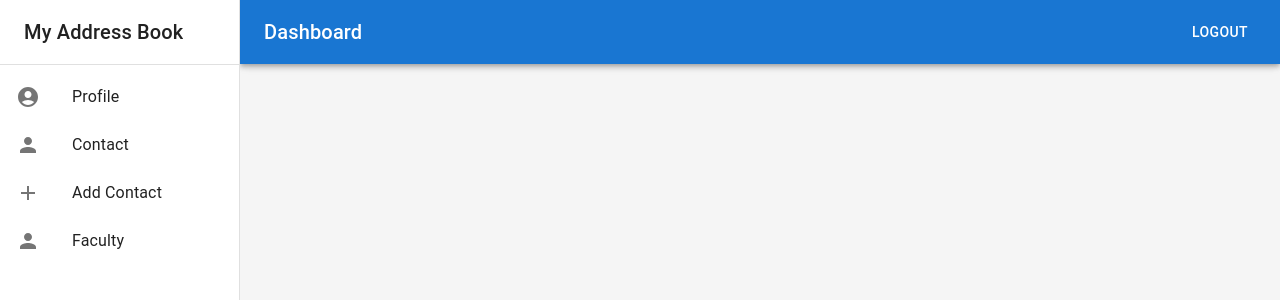
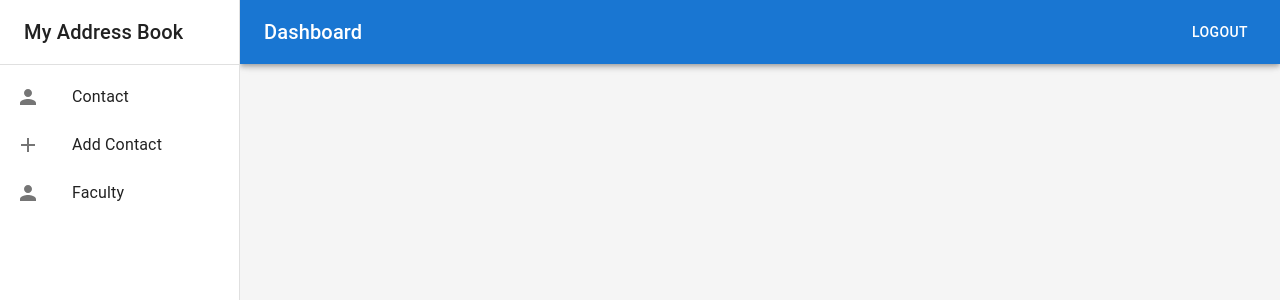
Before and after one commit to karansongara99/Placement-AddressBook-Fronted, a React (Create React App) app: page / in a window 1280 px wide. Shown: the top 300 px of the page. Built offline with nearby package versions, Linux system fonts and the light colour scheme; sample sign-in values are in the browser's storage.

Commit message:
Profile code changes

```diff
--- a/src/components/Sidebar.js
+++ b/src/components/Sidebar.js
@@ -12,7 +12,7 @@ import {
   Typography,
   Box,
 } from "@mui/material";
-import { AccountCircle, Person,Add } from "@mui/icons-material";
+import { Person,Add } from "@mui/icons-material";
 import { useNavigate, useLocation } from "react-router-dom";
 
 const drawerWidth = 240;
@@ -22,7 +22,6 @@ function Sidebar({ mobileOpen, handleDrawerToggle }) {
   const location = useLocation();
 
   const menuItems = [
-    { text: "Profile", icon: <AccountCircle />, path: "/profile" },
     { text: "Contact", icon: <Person />, path: "/contactlist" },
     { text: "Add Contact", icon: <Add />, path: "/addcontact" },
     { text: "Faculty", icon: <Person />, path: "/faculties" },
```
